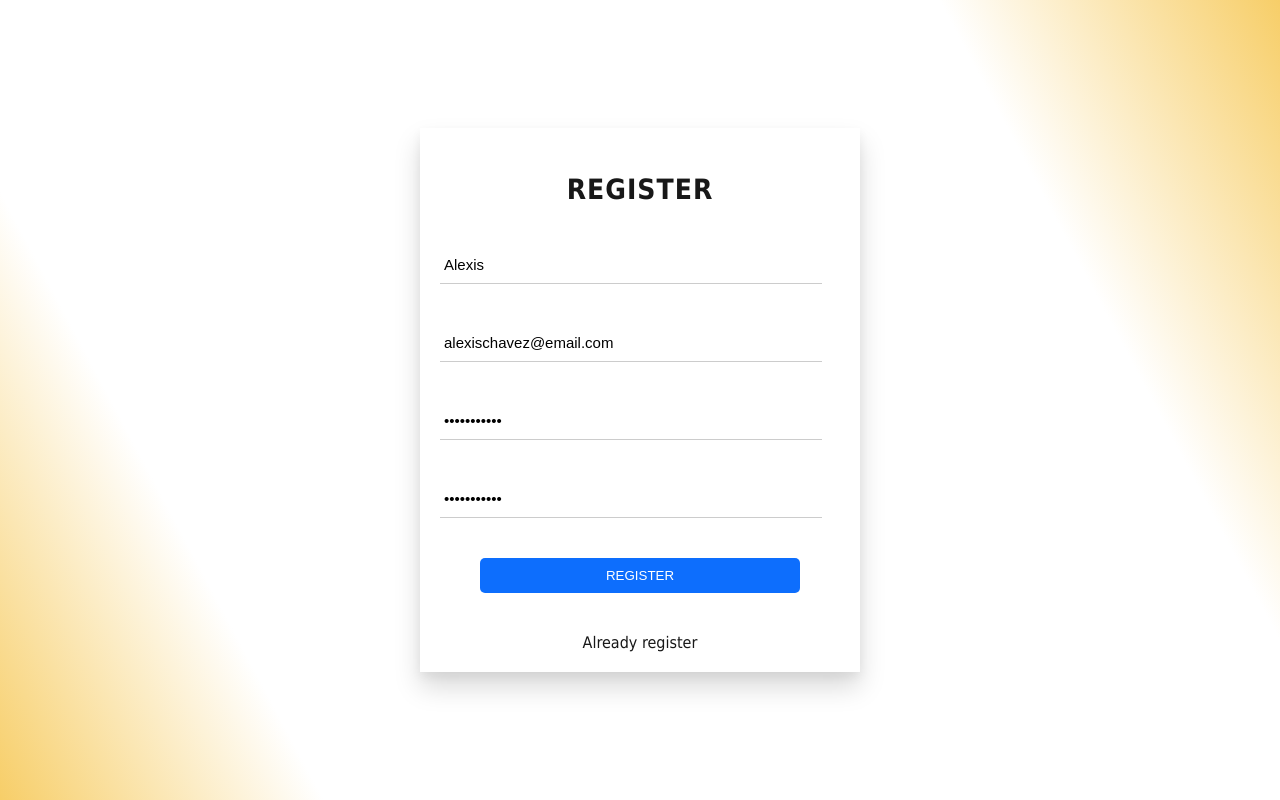
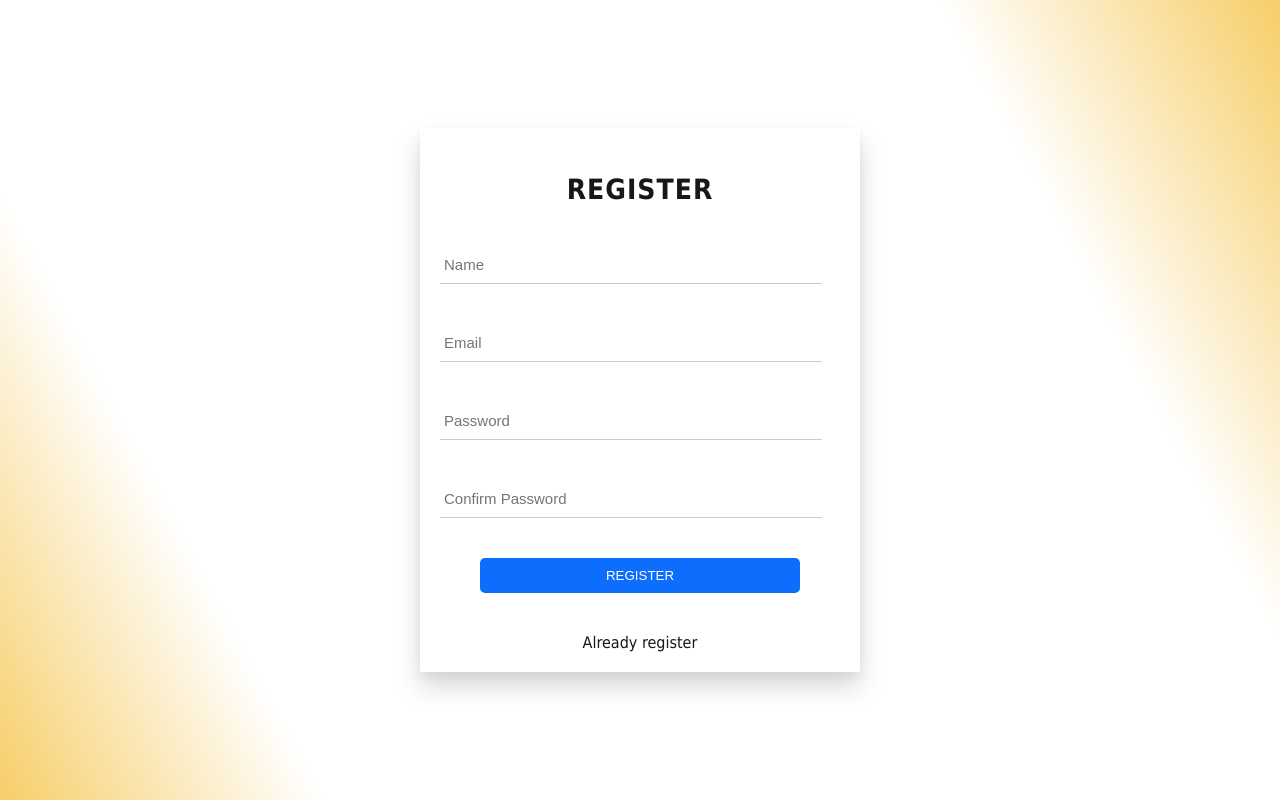
Before and after one commit to AlexChavezz/Journal, a React (Create React App) app: page /auth/register in a window 1280 px wide. Built offline with nearby package versions, Linux system fonts and the light colour scheme; no server answers.

Commit message:
secound commit

```diff
--- a/src/actions/notes.js
+++ b/src/actions/notes.js
@@ -12,7 +12,6 @@ export const loadNotesAsync = () => {
     }
 }
 export const addNoteAsync = ( note = '' ) => {
-    console.log(note)
     return ( dispatch, getstate ) => {
         const { uid } = getstate().auth;
         addDoc(collection(db, `${ uid }/journal/notes`), note).then( doc => {
--- a/src/components/auth/LoginScreen.js
+++ b/src/components/auth/LoginScreen.js
@@ -9,8 +9,8 @@ import { useForm } from '../../hooks/useForm';
 export const LoginScreen = () => {
 
     const [ state, handleInputChange ] = useForm({
-        email: 'alexischavez@email.com',
-        password: '12345678910',
+        email: '',
+        password: '',
     });
     const { email, password } = state;
 
--- a/src/components/auth/RegisterScreen.js
+++ b/src/components/auth/RegisterScreen.js
@@ -9,10 +9,10 @@ import { startLodingPage } from '../../actions/loading';
 export const RegisterScreen = () => {
 
     const [ state, handleInputChange ] = useForm({
-        name: 'Alexis',
-        email: 'alexischavez@email.com',
-        password: '12345678910',
-        passwordConfirm: '12345678910',
+        name: '',
+        email: '',
+        password: '',
+        passwordConfirm: '',
     });
     const { name, email, password, passwordConfirm } = state;
 
--- a/src/reducers/notesReducer.js
+++ b/src/reducers/notesReducer.js
@@ -12,7 +12,6 @@ export const notesReducer = (state = initialState, action) => {
                 state: [ ...action.payload ],
             }
         case types.addNote:
-            console.log(state)
         return {
             state: [ action.payload, ...state.state ]
         }
```
Also changed, not shown: firebase.json (added), 1 other file (tests, documents, lock files or other folders).
